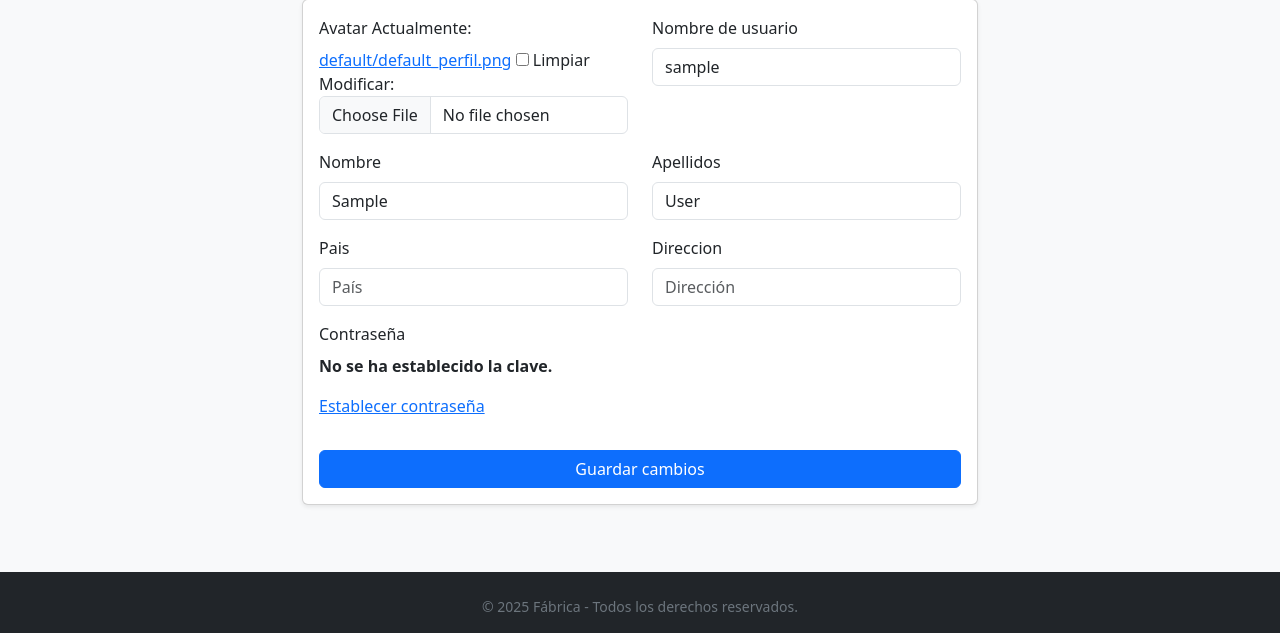
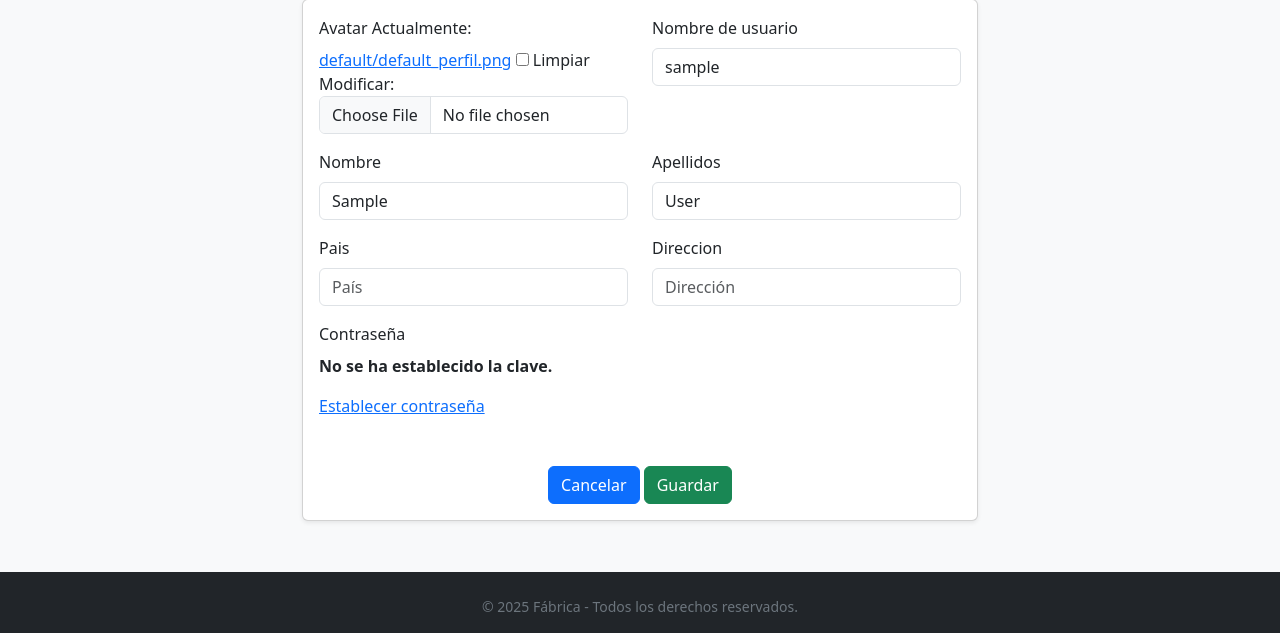
Before and after one commit to MilanoDevX/FactoryProject_Milano, a Django app: page /cuentas/profile/edit/ in a window 1280 px wide. Shown: the part 167-800 px from the top of the page. Run offline with Django 5.2, Linux system fonts and the light colour scheme; the visitor is signed in with stand-in values (Sample User, id 1).

Commit message:
changes in perfil_editar.html

```diff
--- a/cuentas/templates/cuentas/perfil_editar.html
+++ b/cuentas/templates/cuentas/perfil_editar.html
@@ -20,7 +20,14 @@
           </div>
           {% endfor %}
         </div>
-        <button class="btn btn-primary w-100" type="submit">Guardar cambios</button>
+        <div class="text-center mt-3">
+          <a href="{% url 'cuentas:profile_detail' %}" class="btn btn-primary">
+            Cancelar
+          </a>
+          <button type="submit" class="btn btn-success">
+            Guardar
+          </button>
+        </div>
       </form>
     </div>
   </div>
```
Lines whose indentation alone changed are shown as unchanged.
